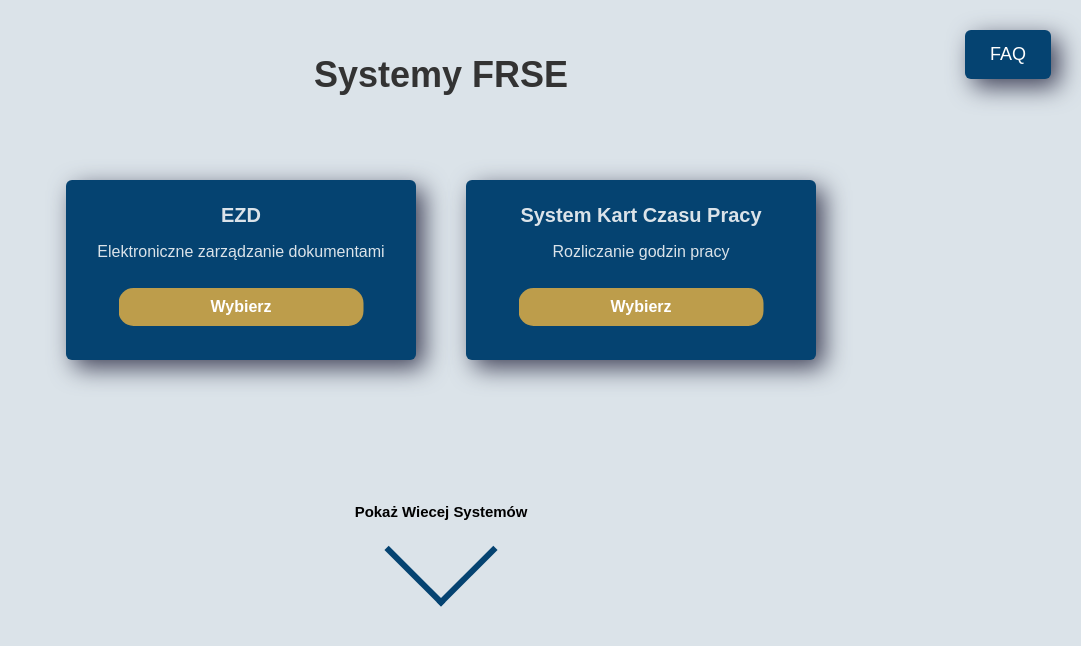
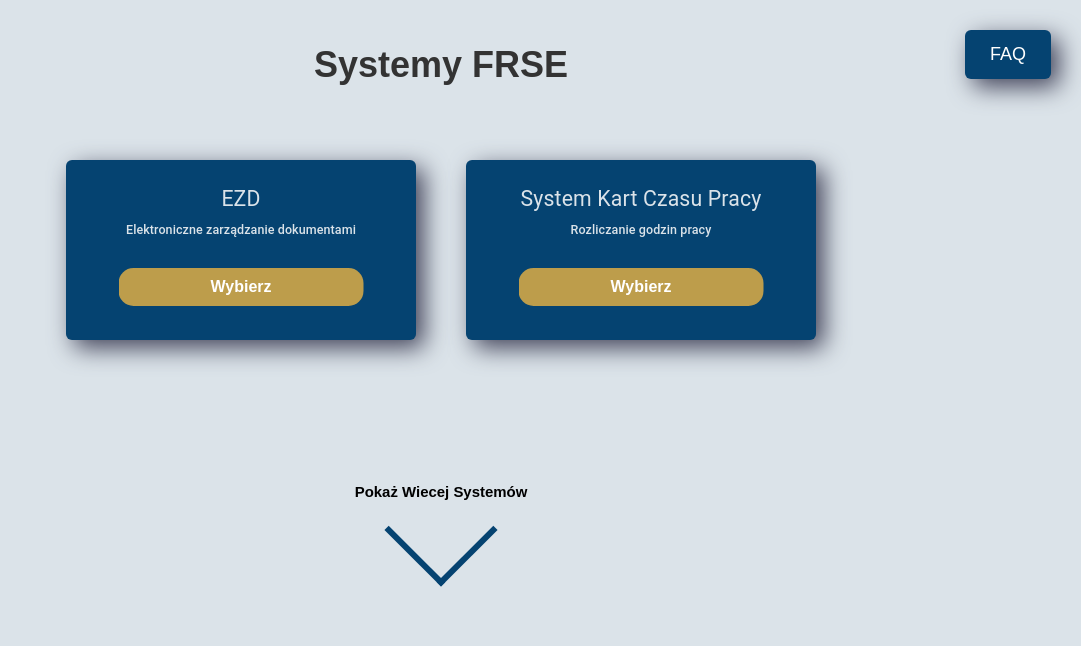
Before and after one commit to mruszkiewicz-dev/system-list, a React (Create React App) app: page / in a window 1280 px wide. Shown: the top 646 px of the page, without its empty margins (199-1280 px from the left). Built offline with nearby package versions, Linux system fonts and the light colour scheme.

Commit message:
add item foto

```diff
--- a/src/components/Card/Card.js
+++ b/src/components/Card/Card.js
@@ -1,6 +1,9 @@
 import React from 'react';
 import styled, { css } from 'styled-components';
+import Typography from '@mui/material/Typography';
 import Button from '../Button/Button.js';
+
+
 
 const StyledWrapper = styled.div`
   text-align: center;
@@ -25,15 +28,11 @@
       transform: scale(0.95);
     `}
 `;
-const StyledP = styled.p`
-  font-size: 16px;
-  font-weight: 400;
-`;
 
-const Card = ({ title, description, link, showMore }) => (
+const Card = ({ title, description, link, showMore }) =>(
   <StyledWrapper showMore={showMore}>
-    <h1>{title}</h1>
-    <StyledP>{description}</StyledP>
+    <Typography  mt={2} variant="h4" >{title}</Typography>
+    <Typography mt={1}  variant="h6" >{description}</Typography>
     <Button link={link} />
   </StyledWrapper>
 );
--- a/src/data/index.js
+++ b/src/data/index.js
@@ -59,4 +59,10 @@
       description: 'Wewnętrzny system zamówień artykułów spożywczych i biurowych FRSE ',
       link: 'http://sklep.frse.org.pl/biurowe/',
     },
+    {
+      id: 11,
+      title: 'Baza foto',
+      description: 'Wydawnictwo FRSE',
+      link: 'https://media.frse.org.pl',
+    },
  ];
--- a/src/templates/GridTemplate.js
+++ b/src/templates/GridTemplate.js
@@ -54,14 +54,13 @@
       margin: 15px;
       grid-gap: 20px;
       display: grid;
-      grid-template-columns: 0.25fr 0.25fr 0.25fr 0.25fr;
+      grid-template-columns: 0.33fr 0.33fr 0.33fr;
       flex-direction: row;
       flex-wrap: wrap;
       justify-content: center;
       align-items: center;
       align-content: center;
       animation: myAnim2 0.8s ease 0s 1 normal forwards;
-
       @keyframes myAnim2 {
         0% {
           transform: scale(0.8);
@@ -80,7 +79,7 @@
   justify-content: center;
   position: relative;
   color: #333;
-  margin: 30px;
+  margin: 20px;
   font-size: 18px;
 `;
 
```
Also changed, not shown: package.json (+6 -1 lines), 1 other file (tests, documents, lock files or other folders).
